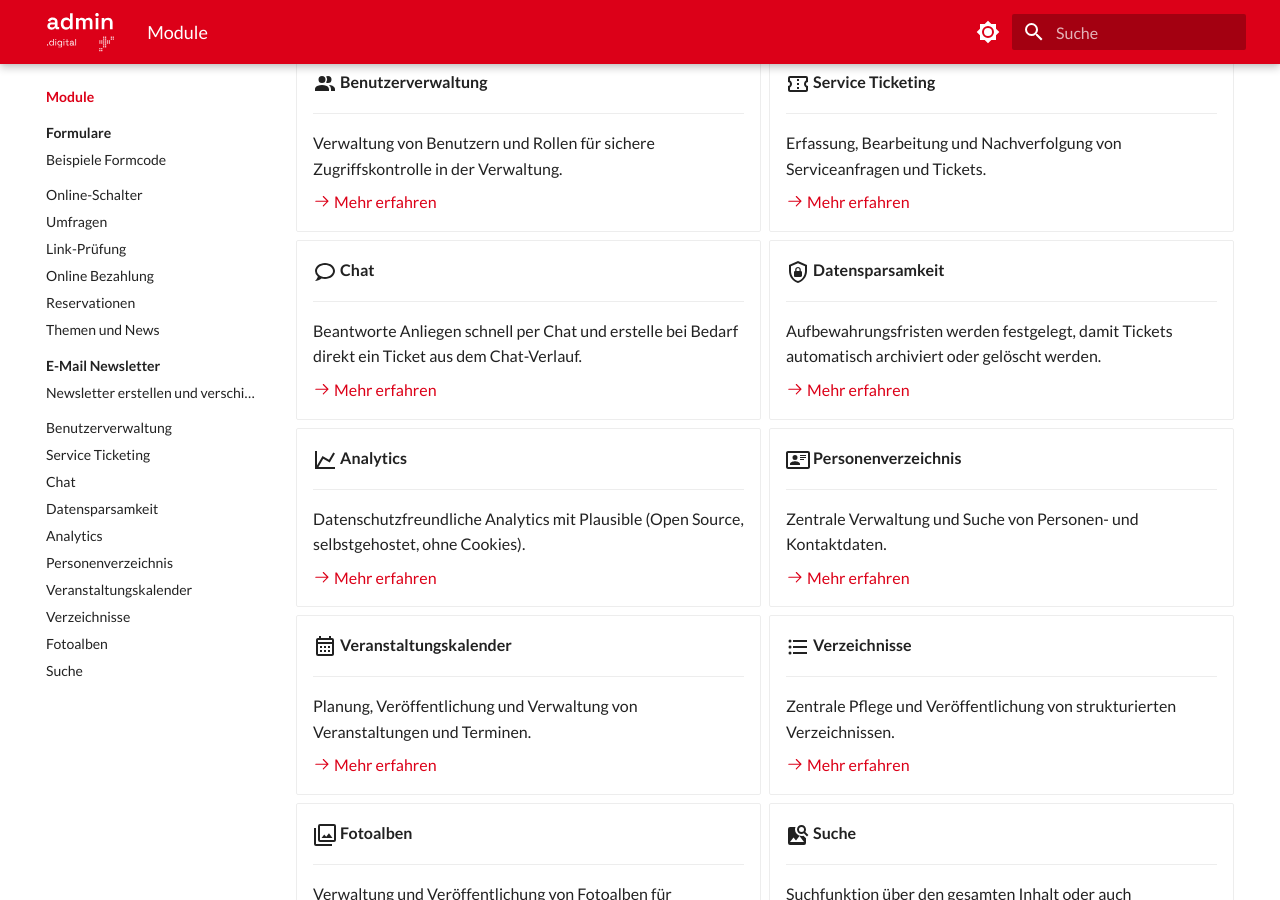
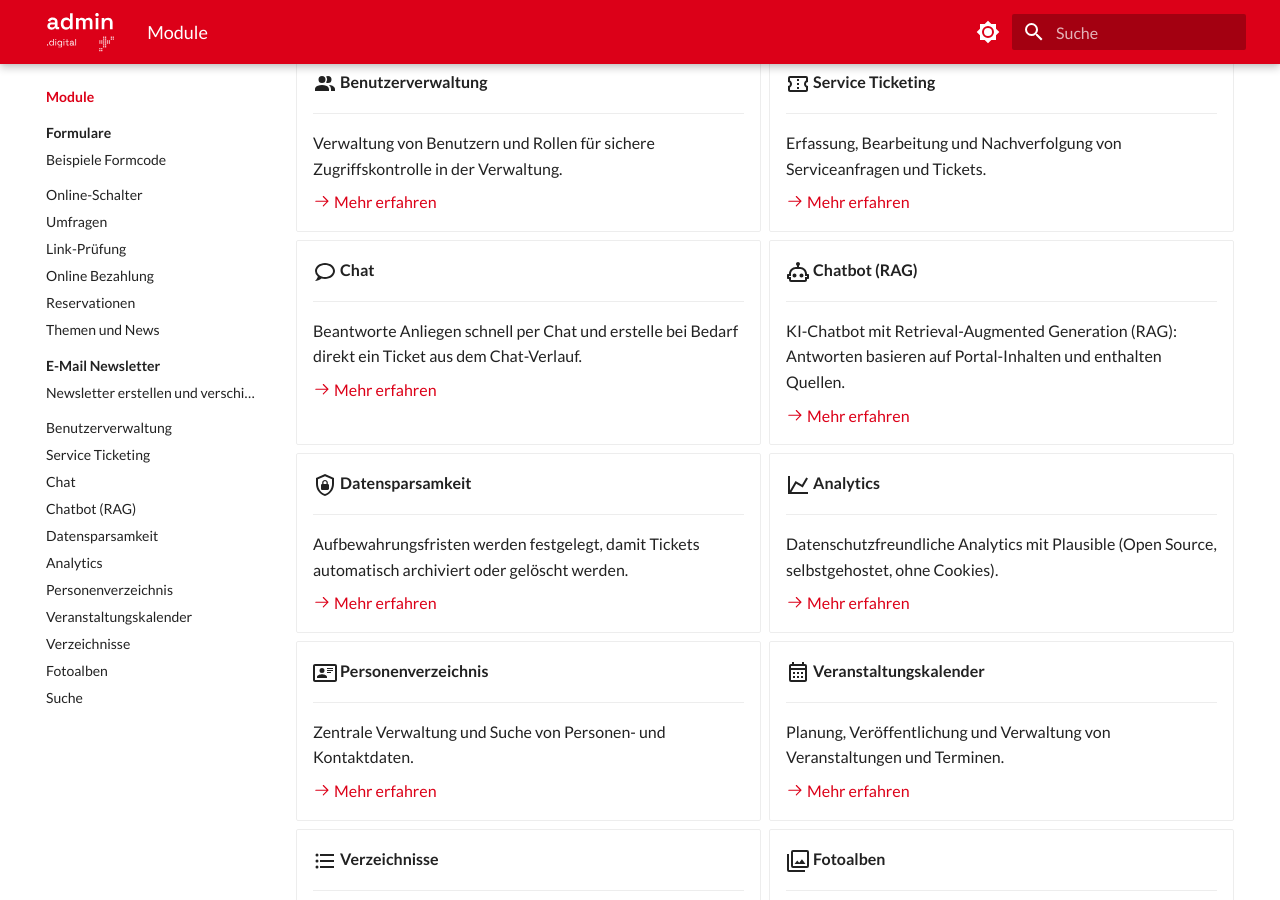
Before and after one commit to seantis/docs-admin-digital, an MkDocs documentation site: the page built from content/module/index.md, in a window 1280 px wide and 900 px high, scrolled down 1092 px. Built offline with MkDocs 1.6.1 and Material for MkDocs 9.7.7, drawn with Linux system fonts in a browser that asks for light colours.

Commit message:
Modul Chatbot

```diff
--- a/content/module/index.md
+++ b/content/module/index.md
@@ -98,6 +98,14 @@ admin.digital bietet eine Reihe von Modulen, die speziell auf die Bedürfnisse d
 
     [:octicons-arrow-right-24: Mehr erfahren](/module/chat/)
 
+-   :material-robot-outline:{ .lg .middle } **Chatbot (RAG)**
+
+    ---
+
+    KI-Chatbot mit Retrieval-Augmented Generation (RAG): Antworten basieren auf Portal-Inhalten und enthalten Quellen.
+
+    [:octicons-arrow-right-24: Mehr erfahren](/module/chatbot/)
+
 -   :material-shield-lock-outline:{ .lg .middle } **Datensparsamkeit**
 
     ---
--- a/mkdocs.yml
+++ b/mkdocs.yml
@@ -94,6 +94,7 @@ nav:
       - Benutzerverwaltung: module/benutzerverwaltung/index.md
       - Service Ticketing: module/service-ticketing/index.md
       - Chat: module/chat/index.md
+      - Chatbot (RAG): module/chatbot/index.md
       - Datensparsamkeit: module/datensparsamkeit/index.md
       - Analytics: module/analytics/index.md
       - Personenverzeichnis: module/personenverzeichnis/index.md
```
Also changed, not shown: content/module/chatbot/index.md (added, +31 -0 lines).
